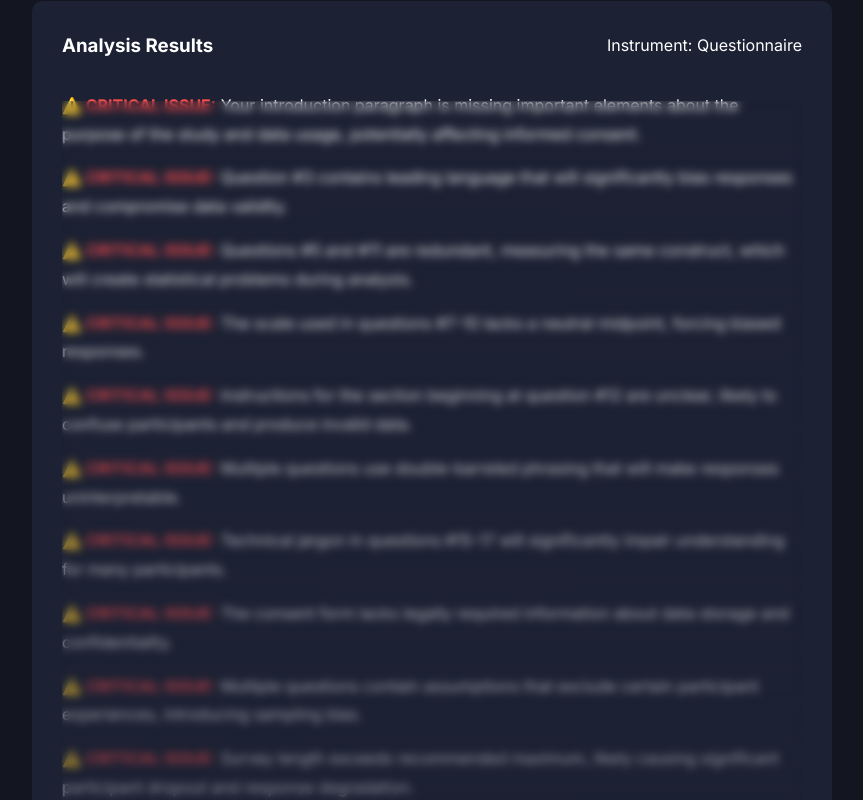
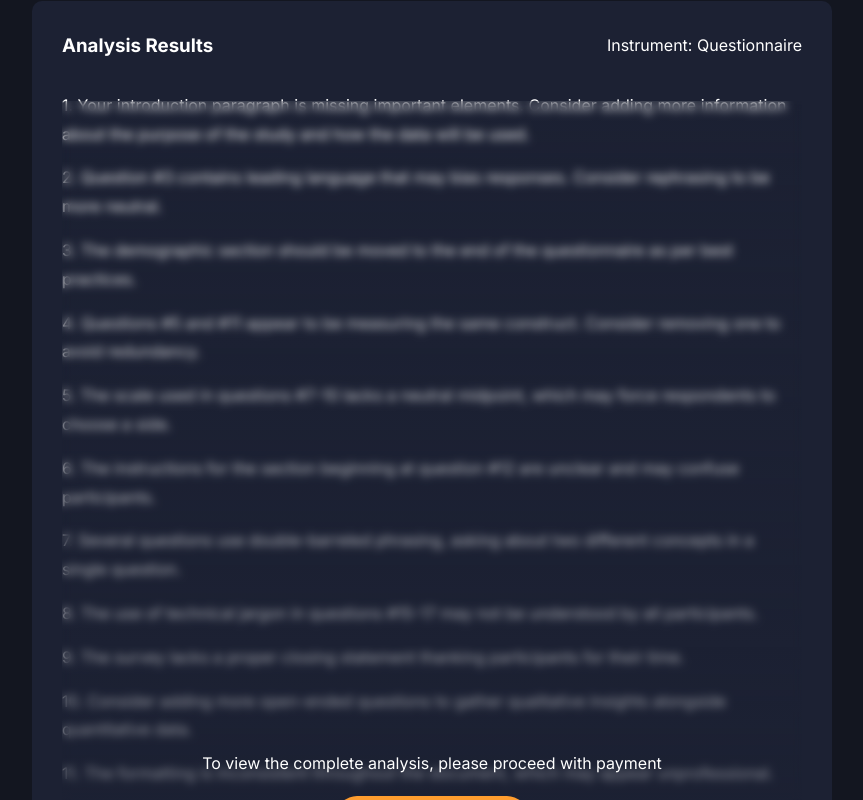
Before and after one commit to Asmaasma1111/PilotTesting, a plain HTML site: page index.html in a window 1280 px wide. Both pictures are taken after a click on the button "Analyze Instrument". Shown: the part 2974-3774 px from the top of the page, without its empty margins (208-1071 px from the left). Drawn offline with Linux system fonts and the light colour scheme.

Commit message:
index.html

```diff
--- a/index.html
+++ b/index.html
@@ -660,29 +660,29 @@
 
                 <div class="results-content">
                     <div id="results-text">
-                        <div class="result-item"><span style="color: #ff4d4d; font-weight: bold;">⚠️ CRITICAL ISSUE:</span> Your introduction paragraph is missing important elements about the purpose of the study and data usage, potentially affecting informed consent.</div>
-                        <div class="result-item"><span style="color: #ff4d4d; font-weight: bold;">⚠️ CRITICAL ISSUE:</span> Question #3 contains leading language that will significantly bias responses and compromise data validity.</div>
-                        <div class="result-item"><span style="color: #ff4d4d; font-weight: bold;">⚠️ CRITICAL ISSUE:</span> Questions #5 and #11 are redundant, measuring the same construct, which will create statistical problems during analysis.</div>
-                        <div class="result-item"><span style="color: #ff4d4d; font-weight: bold;">⚠️ CRITICAL ISSUE:</span> The scale used in questions #7-10 lacks a neutral midpoint, forcing biased responses.</div>
-                        <div class="result-item"><span style="color: #ff4d4d; font-weight: bold;">⚠️ CRITICAL ISSUE:</span> Instructions for the section beginning at question #12 are unclear, likely to confuse participants and produce invalid data.</div>
-                        <div class="result-item"><span style="color: #ff4d4d; font-weight: bold;">⚠️ CRITICAL ISSUE:</span> Multiple questions use double-barreled phrasing that will make responses uninterpretable.</div>
-                        <div class="result-item"><span style="color: #ff4d4d; font-weight: bold;">⚠️ CRITICAL ISSUE:</span> Technical jargon in questions #15-17 will significantly impair understanding for many participants.</div>
-                        <div class="result-item"><span style="color: #ff4d4d; font-weight: bold;">⚠️ CRITICAL ISSUE:</span> The consent form lacks legally required information about data storage and confidentiality.</div>
-                        <div class="result-item"><span style="color: #ff4d4d; font-weight: bold;">⚠️ CRITICAL ISSUE:</span> Multiple questions contain assumptions that exclude certain participant experiences, introducing sampling bias.</div>
-                        <div class="result-item"><span style="color: #ff4d4d; font-weight: bold;">⚠️ CRITICAL ISSUE:</span> Survey length exceeds recommended maximum, likely causing significant participant dropout and response degradation.</div>
-                        <div class="result-item"><span style="color: #ff4d4d; font-weight: bold;">⚠️ CRITICAL ISSUE:</span> Questions #20-22 use ambiguous time frames that make responses statistically incomparable.</div>
-                        <div class="result-item"><span style="color: #ff4d4d; font-weight: bold;">⚠️ CRITICAL ISSUE:</span> Several questions use sensitive language that risks participant discomfort and ethical issues.</div>
-                        <div class="result-item"><span style="color: #ff4d4d; font-weight: bold;">⚠️ CRITICAL ISSUE:</span> Response options for questions #25-30 are not collectively exhaustive, creating measurement errors.</div>
-                        <div class="result-item"><span style="color: #ff4d4d; font-weight: bold;">⚠️ CRITICAL ISSUE:</span> Questions lack specificity, likely to yield vague and unusable data for analysis.</div>
-                        <div class="result-item"><span style="color: #ff4d4d; font-weight: bold;">⚠️ CRITICAL ISSUE:</span> No attention check questions included, compromising data quality verification capabilities.</div>
-                        <div class="result-item"><span style="color: #ff9900; font-weight: bold;">⚠️ MODERATE ISSUE:</span> Demographic section placement at beginning may skew subsequent responses due to stereotype threat.</div>
-                        <div class="result-item"><span style="color: #ff9900; font-weight: bold;">⚠️ MODERATE ISSUE:</span> Survey lacks proper closing statement, affecting participant experience.</div>
-                        <div class="result-item"><span style="color: #ff9900; font-weight: bold;">⚠️ MODERATE ISSUE:</span> Limited open-ended questions restrict qualitative insights.</div>
-                        <div class="result-item"><span style="color: #ff9900; font-weight: bold;">⚠️ MODERATE ISSUE:</span> Inconsistent formatting appears unprofessional and may reduce perceived credibility.</div>
-                        <div class="result-item"><span style="color: #ff9900; font-weight: bold;">⚠️ MODERATE ISSUE:</span> Question sequence creates potential order effects that may bias responses.</div>
-                        <div class="result-item"><span style="color: #ff9900; font-weight: bold;">⚠️ MODERATE ISSUE:</span> Inconsistent Likert scales across sections create scoring complications.</div>
-                        <div class="result-item"><span style="color: #ff9900; font-weight: bold;">⚠️ MODERATE ISSUE:</span> Lack of filter questions forces all participants through irrelevant items.</div>
-                        <div class="result-item"><span style="color: #ff9900; font-weight: bold;">⚠️ MODERATE ISSUE:</span> Several questions need revision to align with stated research objectives.</div>
+                        <div class="result-item">1. Your introduction paragraph is missing important elements. Consider adding more information about the purpose of the study and how the data will be used.</div>
+                        <div class="result-item">2. Question #3 contains leading language that may bias responses. Consider rephrasing to be more neutral.</div>
+                        <div class="result-item">3. The demographic section should be moved to the end of the questionnaire as per best practices.</div>
+                        <div class="result-item">4. Questions #5 and #11 appear to be measuring the same construct. Consider removing one to avoid redundancy.</div>
+                        <div class="result-item">5. The scale used in questions #7-10 lacks a neutral midpoint, which may force respondents to choose a side.</div>
+                        <div class="result-item">6. The instructions for the section beginning at question #12 are unclear and may confuse participants.</div>
+                        <div class="result-item">7. Several questions use double-barreled phrasing, asking about two different concepts in a single question.</div>
+                        <div class="result-item">8. The use of technical jargon in questions #15-17 may not be understood by all participants.</div>
+                        <div class="result-item">9. The survey lacks a proper closing statement thanking participants for their time.</div>
+                        <div class="result-item">10. Consider adding more open-ended questions to gather qualitative insights alongside quantitative data.</div>
+                        <div class="result-item">11. The formatting is inconsistent throughout the document, which may appear unprofessional.</div>
+                        <div class="result-item">12. Questions #20-22 use ambiguous time frames (e.g., "recently," "often") that may be interpreted differently.</div>
+                        <div class="result-item">13. The consent form needs to include more specific information about data storage and confidentiality.</div>
+                        <div class="result-item">14. Several questions need revision to ensure they align with your stated research objectives.</div>
+                        <div class="result-item">15. The sequence of questions could be improved for better logical flow and to avoid context effects.</div>
+                        <div class="result-item">16. The Likert scale used is inconsistent across different sections, which may confuse respondents.</div>
+                        <div class="result-item">17. Several questions contain assumptions that may not apply to all participants.</div>
+                        <div class="result-item">18. The survey is too long and may lead to participant fatigue and lower completion rates.</div>
+                        <div class="result-item">19. Some questions use potentially sensitive language that could make participants uncomfortable.</div>
+                        <div class="result-item">20. The response options for questions #25-30 are not collectively exhaustive.</div>
+                        <div class="result-item">21. Consider adding filter questions to create a more personalized survey experience.</div>
+                        <div class="result-item">22. Some questions lack specificity and may lead to vague or unusable responses.</div>
+                        <div class="result-item">23. The survey doesn't include attention check questions, which are useful for ensuring data quality.</div>
                     </div>
 
                     <div class="blur-overlay">
```
